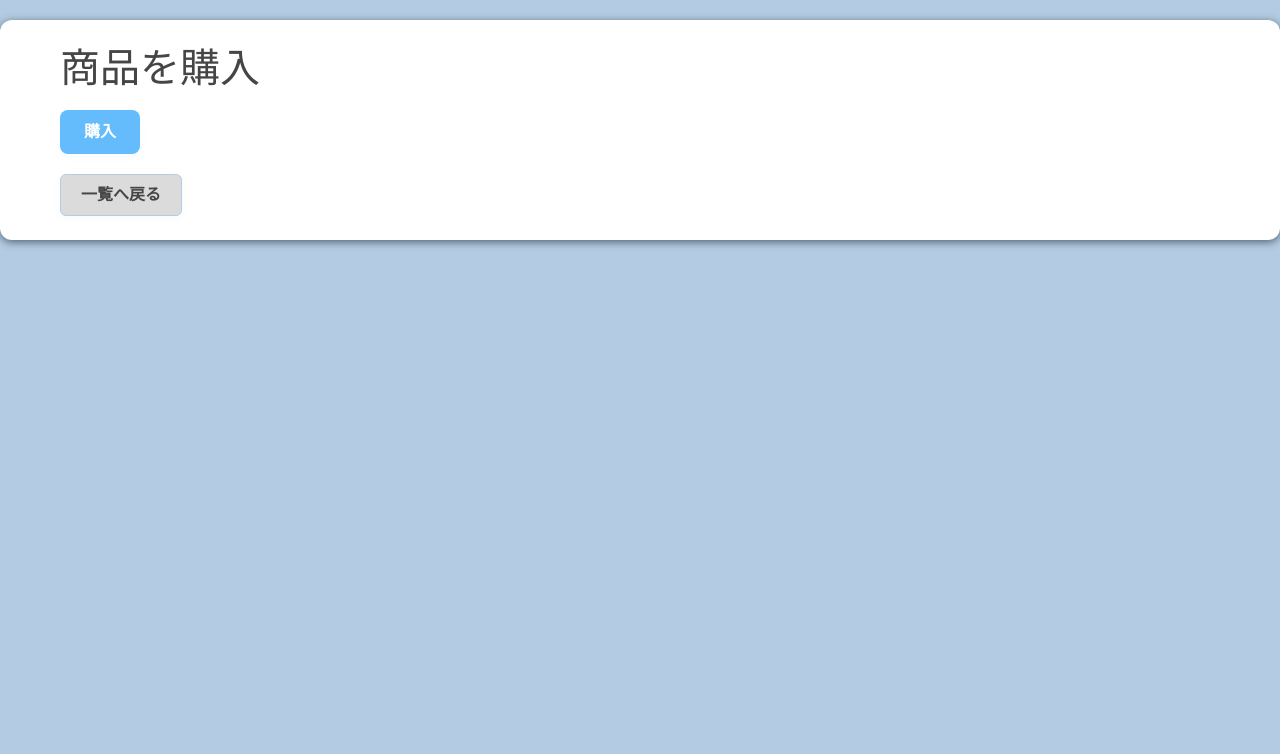
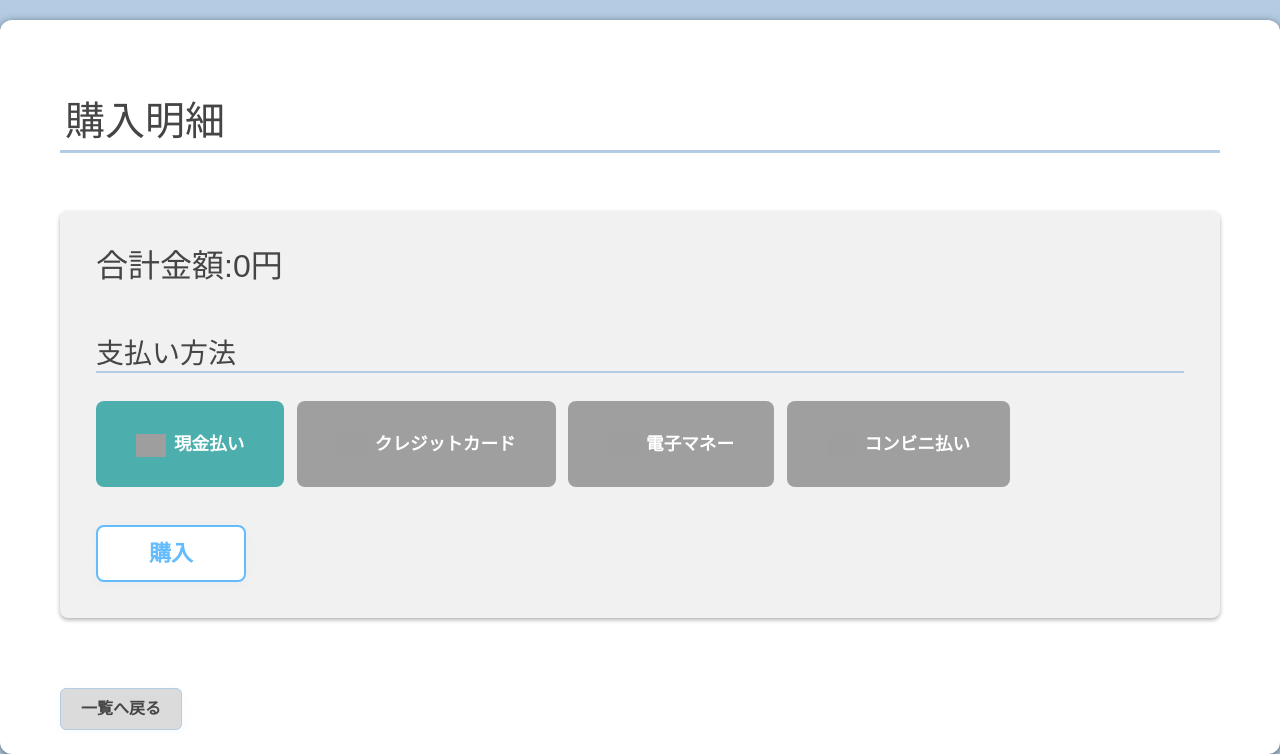
Before and after one commit to kitakawaayano/shopping_app, a Django app: a page that uses templates/shopping/buy.html in a window 1280 px wide. Shown: the part 70-824 px from the top of the page. Before the commit the page ends 318 px from the top, so only its background shows below. Run offline with Django 5.2, Linux system fonts and the light colour scheme; some libraries are stand-ins or nearby versions; grey boxes are pictures that could not be loaded.

Commit message:
カートの商品を購入する処理等の追加

```diff
--- a/shoppings/views.py
+++ b/shoppings/views.py
@@ -16,9 +16,21 @@ from django.views.generic import CreateView, DetailView, UpdateView
 class IndexView(generic.ListView):
     model = Goods
     template_name = 'shopping/index.html'
+    def get_queryset(self):
+        user_name = self.request.GET.get('user') or self.request.user.username
+        try:
+            account = Accounts.objects.get(account_name=user_name)
+            if account.admin == 1:
+                return Goods.objects.all()
+            else:
+                return Goods.objects.filter(number__gte=1)
+        except Accounts.DoesNotExist:
+            # アカウントがない
+            return Goods.objects.filter(number__gte=1)
+
     def get_context_data(self, **kwargs):
         shop = super().get_context_data(**kwargs)
-        shop["shops"] = Shops.objects.all
+        shop["shops"] = Shops.objects.all()
         return shop
 
 
@@ -78,7 +90,8 @@ class CartView(generic.ListView):
         user_id = get_user_id(user)
         queryset = super().get_queryset(**kwargs)
         if user_id is not None:
-            self.queryset = queryset.filter(account_id=user_id).all()
+            # 現在購入している者だけを持ってくるようにする
+            self.queryset = queryset.filter(account_id=user_id, current_true=True).all()
             # print(self.queryset)
         else:
             self.queryset = None
--- a/static/css/style.css
+++ b/static/css/style.css
@@ -76,7 +76,7 @@ body{
     width: 200px;
     height: 200px;
     margin-bottom: 20px;
-    background-color: #DBDBDB;
+    background-color: #ffffff;
     overflow: hidden;
 }
 .goods-name {
@@ -313,3 +313,45 @@ body{
     background-color: #6ea8dd;
     color: #ffffff;
 }
+
+
+/* buy.html支払いラジオボタン */
+.pays {
+    margin: 20px 0;
+}
+
+.pay-radio {
+    width: 80px;
+    height: 60px;
+    display: none;
+}
+
+.pay-label img{
+    width: 30px;
+    height: auto;
+    margin-right: 8px;
+}
+
+.pay-label {
+    display: inline-block;
+    padding: 30px 40px;
+    margin: 8px 8px 8px 0;
+    border-radius: 8px;
+    font-weight: bold;
+    cursor: pointer;
+    color: #fff;
+    font-size: 1.1em;
+    background-color:rgba(69, 69, 69, 0.48);
+}
+.pay-radio:checked + .pay-label.cash {
+    background-color: #4cafad;
+}
+.pay-radio:checked + .pay-label.curecard {
+    background-color: #4794d3;
+}
+.pay-radio:checked + .pay-label.electronic {
+    background-color: #e4a648;
+}
+.pay-radio:checked + .pay-label.convenience {
+    background-color: #c25ad4;
+}
--- a/templates/shopping/buy.html
+++ b/templates/shopping/buy.html
@@ -1,19 +1,64 @@
 {% extends "base.html" %}
 {% block content %}
 
-    <h1>商品を購入</h1>
-    {% for order in object_list %}
-        <div class="mt-4">
-            <h3>{{ order.goods_id }}</h3>
-            <p>{{ order.goods_id.price }}円</p>
-            <img src="{{ order.goods_id.picture.url }}" alt="{{ order.goods_id.goods_name }}">
-            <p>{{ order.goods_id.shops_id }}</p>
-        </div><br>
-    {% endfor %}
-    <form action="{% url 'shopping_app:buy' user %}" method="post">
-        {% csrf_token %}
-        <button type="submit" class="btn">購入</button>
-    </form>
+    <script>
+        let sum = 0;
+        let num = 0;
+    </script>
+    <h1 class="mt-5 title">購入明細</h1>
+    <div style="display: flex;">
+        {% for order in object_list %}
+            <script>
+                sum += {{ order.goods_id.price }} * {{ order.goods_number }};
+                num += {{ order.goods_number }};
+            </script>
+            {% comment %} <div class="container-md">
+                <div class="mt-2"> {% endcomment %}
+                    {% comment %} <h3>{{ order.goods_id.goods_name }}</h3> {% endcomment %}
+                    {% comment %} <h3>{{ order.goods_id }}</h3> {% endcomment %}
+                    {% comment %} <p>{{ order.goods_id.price }}円</p> {% endcomment %}
+                    {% comment %} <img src="{{ order.goods_id.picture.url }}" alt="{{ order.goods_id.goods_name }}" style="margin: 5px;"> {% endcomment %}
+                    {% comment %} <p>{{ order.goods_id.shops_id }}</p> {% endcomment %}
+                {% comment %} </div><br>
+            </div> {% endcomment %}
+        {% endfor %}
+    </div>
+    <div style="background-color: #f1f1f1ff; padding: 36px; border-radius: 8px; box-shadow: 0 2px 4px rgba(0, 0, 0, 0.3); margin: 50px 0px;">
+        <h3 id="sum" style="font-size: 2rem;"></h3><br>
+
+
+        {% comment %} 支払い方法 {% endcomment %}
+        <div class="pays">
+            <h3 style="border-bottom: 2px solid #B4CCE3; margin-bottom: 20px;">支払い方法</h3>
+            <input type="radio" id="pay-way-1" name="pay-way" value="cash" class="pay-radio" checked>
+            <label for="pay-way-1" class="pay-label cash">
+                <img src="./../media/cash.png" alt="現金">現金払い
+            </label>
+
+            <input type="radio" id="pay-way-2" name="pay-way" value="card" class="pay-radio">
+            <label for="pay-way-2" class="pay-label curecard">
+                <img src="./../media/card.png" alt="クレジットカード">クレジットカード
+            </label>
+
+            <input type="radio" id="pay-way-3" name="pay-way" value="electronic" class="pay-radio">
+            <label for="pay-way-3" class="pay-label electronic">
+                <img src="./../media/sumaho.png" alt="電子マネー">電子マネー
+            </label>
+
+            <input type="radio" id="pay-way-4" name="pay-way" value="convenience" class="pay-radio">
+            <label for="pay-way-4" class="pay-label convenience">
+                <img src="./../media/konbini.png" alt="コンビニ払い">コンビニ払い
+            </label>
+        </div>
+
+        <form action="{% url 'shopping_app:buy' user %}" method="post">
+            {% csrf_token %}
+            <button type="submit" class="btn" style="width: 150px; background-color: #fff; font: bold; border: 2px solid #64BCFC; color: #64BCFC; font-size: 22px;">購入</button>
+        </form>
+    </div>
     <a href="{% url 'shopping_app:shopping' %}" class="btn back-index">一覧へ戻る</a>
 
+    <script>
+        document.getElementById('sum').textContent = `合計金額:${sum}円`;
+    </script>
 {% endblock %}
--- a/templates/shopping/index.html
+++ b/templates/shopping/index.html
@@ -10,9 +10,9 @@
                 <h5><a class="goods-name" href="{% url 'shopping_app:detail' goods.goods_id %}">{{ goods.goods_name }}</a></h5><br>
                 <h6>￥{{ goods.price }}</h6>
                 <p>{{ goods.description }}</p>
-                <p>{{ shops.shop_name }}</p>
+                <p>{{ goods.shops_id.shop_name }}</p>
             </div>
-            {% endfor %}
+        {% endfor %}
         </div>
     <br>
     <ol class="pagination-1">
```
